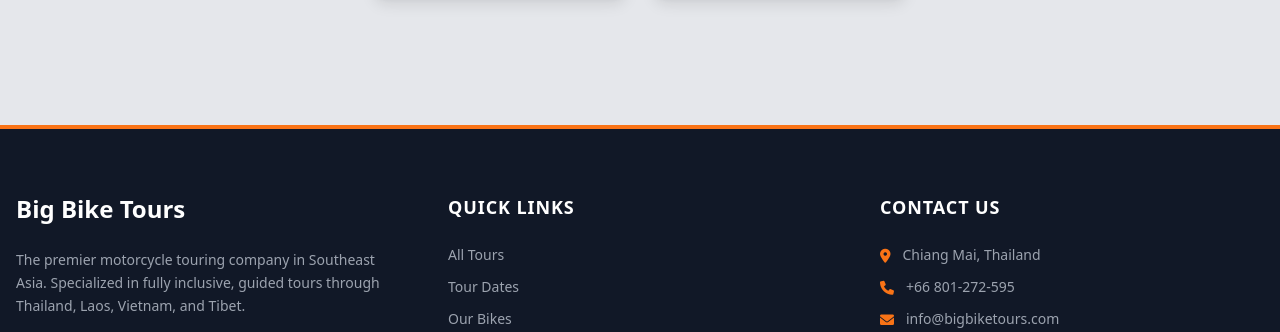
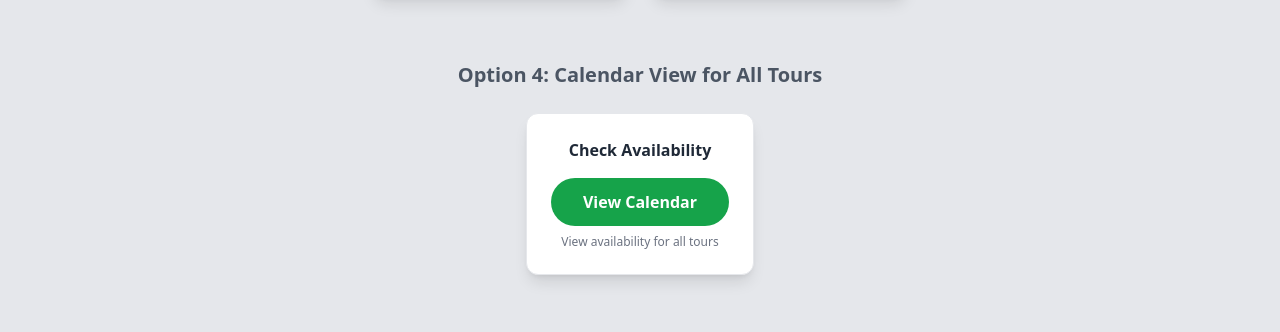
Before and after one commit to zaui-solutions/bigbike, a plain HTML site: page index.html in a window 1280 px wide. Shown: the part 6021-6353 px from the top of the page. Drawn offline with nearby package versions, Linux system fonts and the light colour scheme; a script that the page names is missing.

Commit message:
Update index.html

```diff
--- a/index.html
+++ b/index.html
@@ -7,11 +7,11 @@
     <script src="https://cdn.tailwindcss.com"></script>
     <link href="https://cdnjs.cloudflare.com/ajax/libs/font-awesome/6.0.0/css/all.min.css" rel="stylesheet">
 
-    <!-- FIX PART 1: CSS Updates for Height and Stability -->
+    <!-- FIX PART 1: CSS Updates for Height and Stability (REVERTED TO LIKED VERSION) -->
     <style>
         /* Ensure the wrapper is flexible but has a safe minimum height */
         .zaui-widget-wrapper {
-            min-height: 400px; /* Reduced from 600px to be more compact */
+            min-height: 400px; /* Reverted to 400px */
             height: auto;
             position: relative;
             background: #fff;
@@ -25,7 +25,7 @@
         .zaui-widget {
             display: block !important;
             width: 100% !important;
-            /* Start with a smaller height so it fits the viewport */
+            /* Reverted to 600px starting height */
             height: 600px;
             border: none !important;
             opacity: 1 !important;
@@ -471,6 +471,20 @@
                 </div>
             </div>
 
+            <!-- NEW OPTION 4: Calendar View -->
+            <div class="mb-16 text-center">
+                <h3 class="text-xl font-semibold mb-6 text-gray-600">Option 4: Calendar View for All Tours</h3>
+                <div class="bg-white p-6 rounded-xl shadow-lg border border-gray-200 inline-block">
+                    <h4 class="font-bold mb-4">Check Availability</h4>
+                    <!-- Cleaned up styling for consistency -->
+                    <a class="zaui-embed-button button inline-block bg-green-600 hover:bg-green-700 text-white font-bold py-3 px-8 rounded-full transition duration-300"
+                       href="https://bigbiketours.zaui.net/booking/web/#/default/activities/category/1/availability?">
+                       View Calendar
+                    </a>
+                    <p class="text-xs text-gray-500 mt-2">View availability for all tours</p>
+                </div>
+            </div>
+
         </div>
     </div>
 
@@ -525,7 +539,7 @@
     </footer>
 
 
-    <!-- FIX PART 3: Advanced JavaScript for Height and Renaming -->
+    <!-- FIX PART 3: Advanced JavaScript for Height and Renaming (REVERTED TO LIKED VERSION) -->
     <script>
         document.addEventListener('DOMContentLoaded', function() {
 
@@ -570,7 +584,7 @@
                     if (newHeight) {
                         const iframes = document.querySelectorAll('.zaui-widget');
                         iframes.forEach(iframe => {
-                            // Add a little buffer (50px) to be safe
+                            // Add a little buffer (50px) to be safe (REVERTED BUFFER)
                             iframe.style.height = (parseInt(newHeight) + 50) + 'px';
                         });
                         console.log("Resized iframe to: " + newHeight + "px");
@@ -586,7 +600,7 @@
                 iframes.forEach(iframe => {
                     // If it's still small or default, force it big
                     if (iframe.offsetHeight < 400) {
-                        iframe.style.height = "800px"; // Medium tall to ensure no internal scroll but less whitespace
+                        iframe.style.height = "800px"; // Reverted to taller fallback
                         console.log("Fallback height applied.");
                     }
                 });
```
